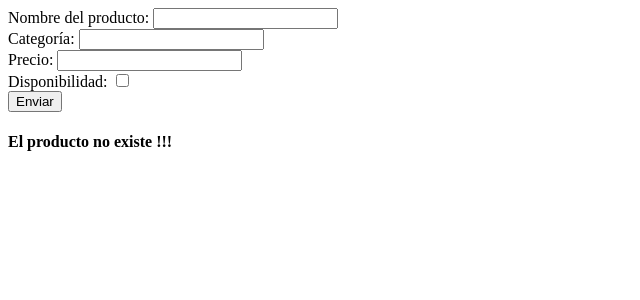
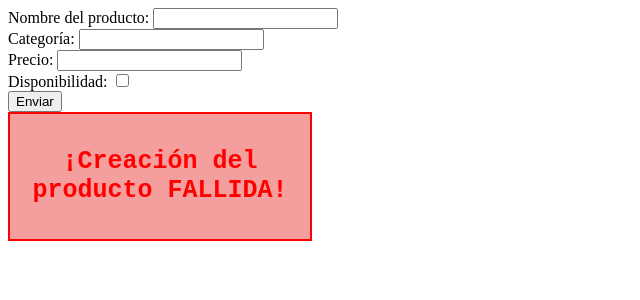
Before and after one commit to gaidenShinji2468/crud_products, a React (Vite) app: page / in a window 1280 px wide. Both pictures are taken after typing "Sample", "Sample", "5" into the empty fields and a click on the button "Enviar". Shown: the top 300 px of the page, without its empty margins (0-640 px from the left). Built offline with nearby package versions, Linux system fonts and the light colour scheme; no server answers.

Commit message:
css-error

```diff
--- /dev/null
+++ b/src/assets/styles/Error.css
@@ -0,0 +1,11 @@
+.error{
+width: 300px;
+background-color: #f59e9e;
+text-align: center;
+border: red solid 2px;
+}
+.error > h4{
+font-size: 25px;
+font-family: 'Courier New', Courier, monospace;
+color: #f00;
+}
--- a/src/components/Error.jsx
+++ b/src/components/Error.jsx
@@ -1,7 +1,8 @@
-const Error = () => {
+import '/src/assets/styles/Error.css'
+const Error = ({operationType}) => {
 return(
     <div className="error">
-        <h4>El producto no existe !!!</h4>
+        <h4>¡{`${operationType}`} FALLIDA!</h4>
     </div>
 )
 }
```
